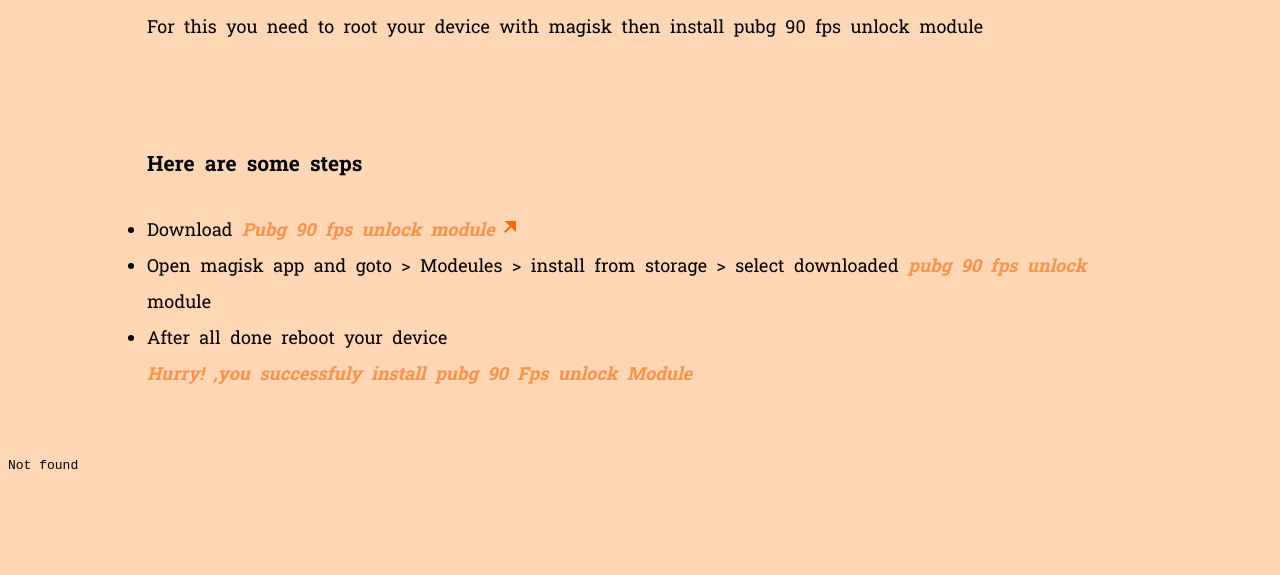
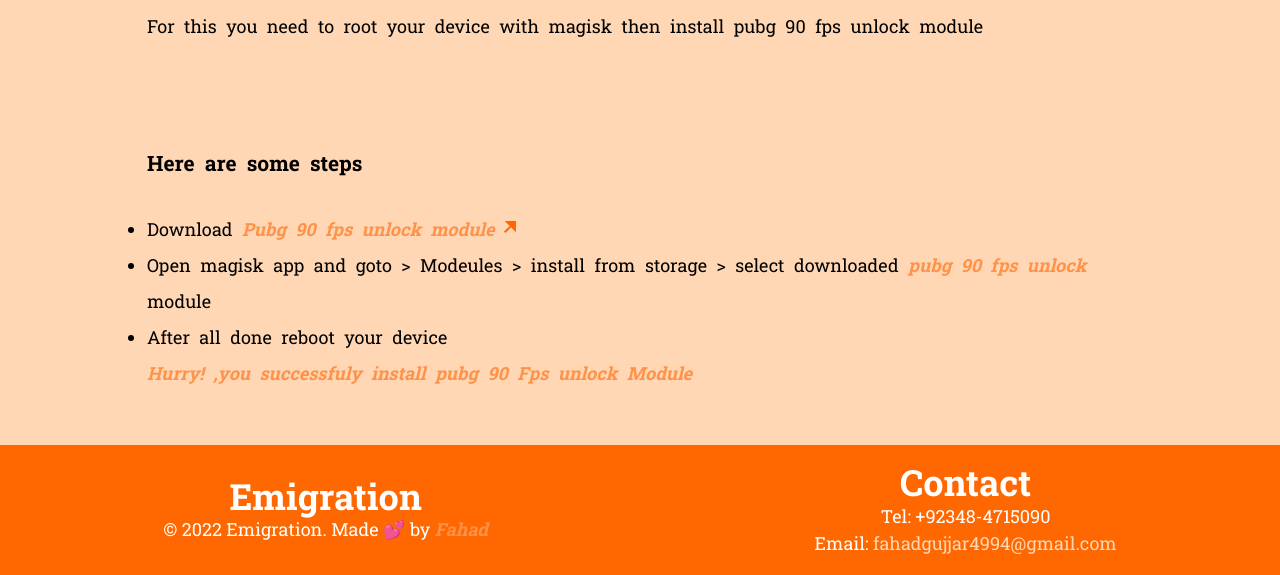
Before and after one commit to fahad15090/fdata, a plain HTML site: page assets/contact.html in a window 1280 px wide. Shown: the part 745-1320 px from the top of the page. Drawn offline with nearby package versions, Linux system fonts and the light colour scheme; files that its build step writes are made by us from their sources.

Commit message:
Update contact.html

```diff
--- a/assets/contact.html
+++ b/assets/contact.html
@@ -5,7 +5,7 @@
     <meta charset="UTF-8">
     <meta http-equiv="X-UA-Compatible" content="IE=edge">
     <meta name="viewport" content="width=device-width, initial-scale=1.0">
-    <link rel="stylesheet" href="./style.css">
+    <link rel="stylesheet" href="../style.css">
     <meta property="og:title" content="Contact" />
     <meta property="og:type" content="article" />
     <meta property="og:description"
@@ -117,13 +117,13 @@
 
         } else {
             // OOPS div missing
-            nifrm.setAttribute("src", "./nav.html");
+            nifrm.setAttribute("src", "../nav.html");
             nifrm.style.width = "100%";
             nifrm.style.height = "auto";
             nifrm.style.border = "none";
             nifrm.scrolling = "no";
             document.getElementById("nframe").append(nifrm);
-            fifrm.setAttribute("src", "./footer.html");
+            fifrm.setAttribute("src", "../footer.html");
             fifrm.style.width = "100%";
             fifrm.style.height = "200px";
             fifrm.style.border = "none";
```
